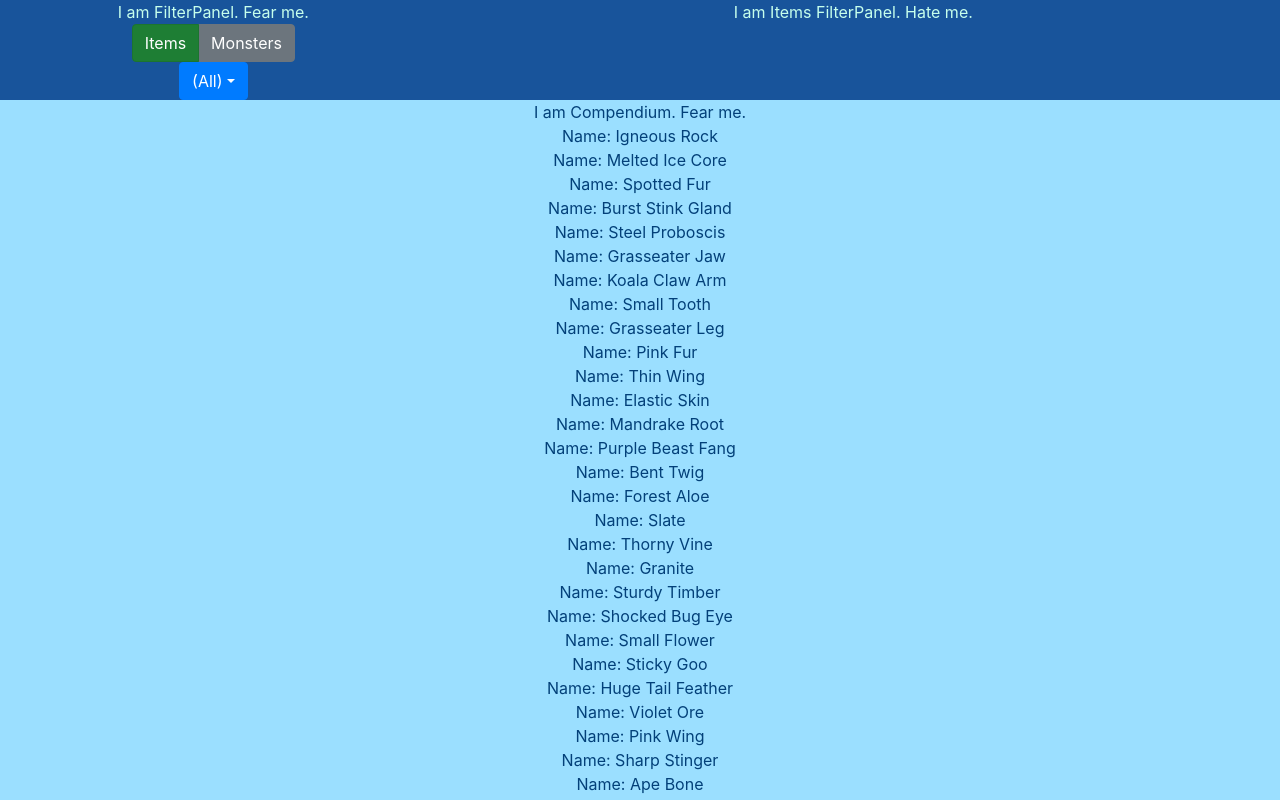
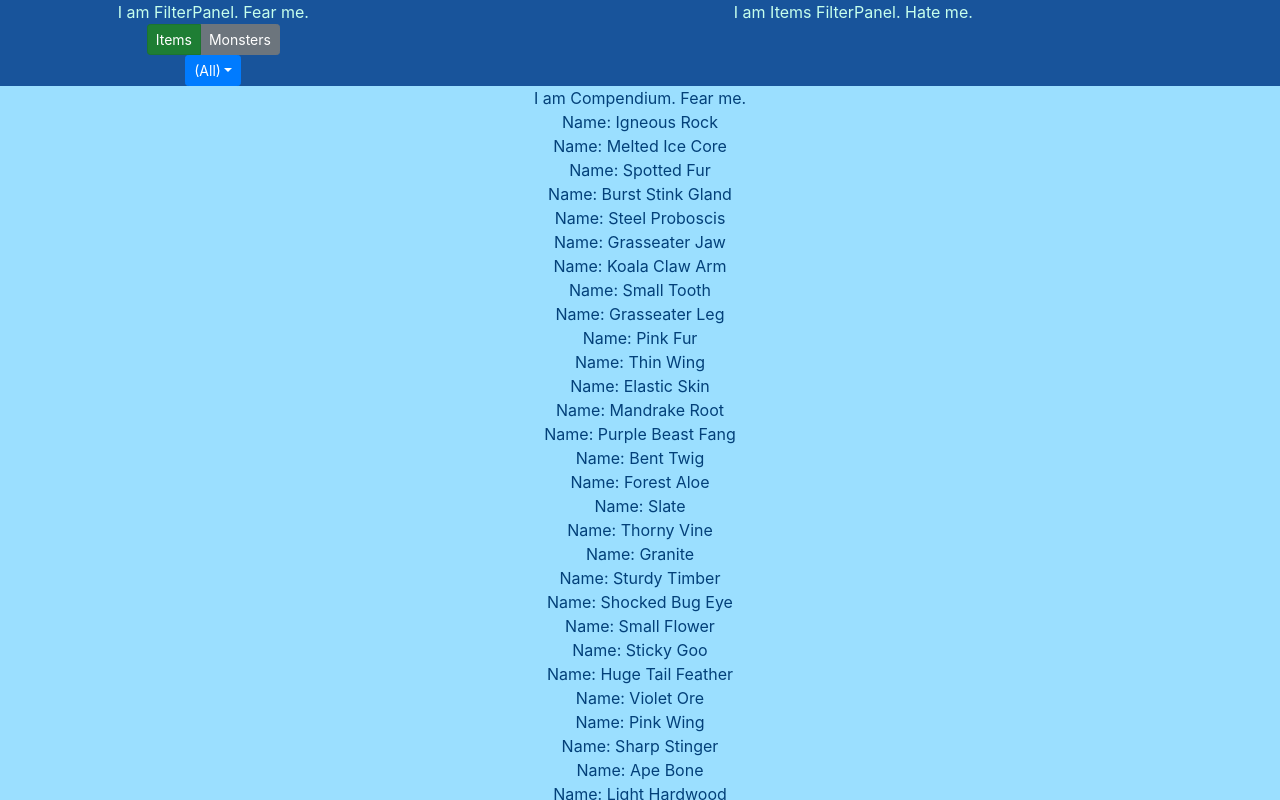
Before and after one commit to aturfah/eon-codex, a React (Create React App) app: page / in a window 1280 px wide. Shown: the top 800 px of the page. Built offline with nearby package versions, Linux system fonts and the light colour scheme.

Commit message:
Make buttons small

```diff
--- a/src/FilterPanel/FilterPanel.js
+++ b/src/FilterPanel/FilterPanel.js
@@ -49,6 +49,7 @@ class FilterPanel extends Component {
     });
 
     return <DropdownButton
+        size="sm"
         id="location-dropdown-select"
         ref="locationDropdownSelect"
         title={this.activeLocation}
@@ -98,7 +99,7 @@ class FilterPanel extends Component {
           <Col xs="12" md="4">
             <p>I am FilterPanel. Fear me.</p>
             <ButtonToolbar className="CenterToolbar">
-              <ToggleButtonGroup type="radio" name="ItemMonstOpts" defaultValue={1}>
+              <ToggleButtonGroup type="radio" size="sm" name="ItemMonstOpts" defaultValue={1}>
                 <ToggleButton
                   onClick={this.toggleItemFlagOn.bind(this)}
                   value={1}
@@ -107,6 +108,7 @@ class FilterPanel extends Component {
                     Items
                 </ToggleButton>
                 <ToggleButton
+                  size="sm"
                   onClick={this.toggleItemFlagOff.bind(this)}
                   value={2}
                   variant={monsterButtonVariant}
```
